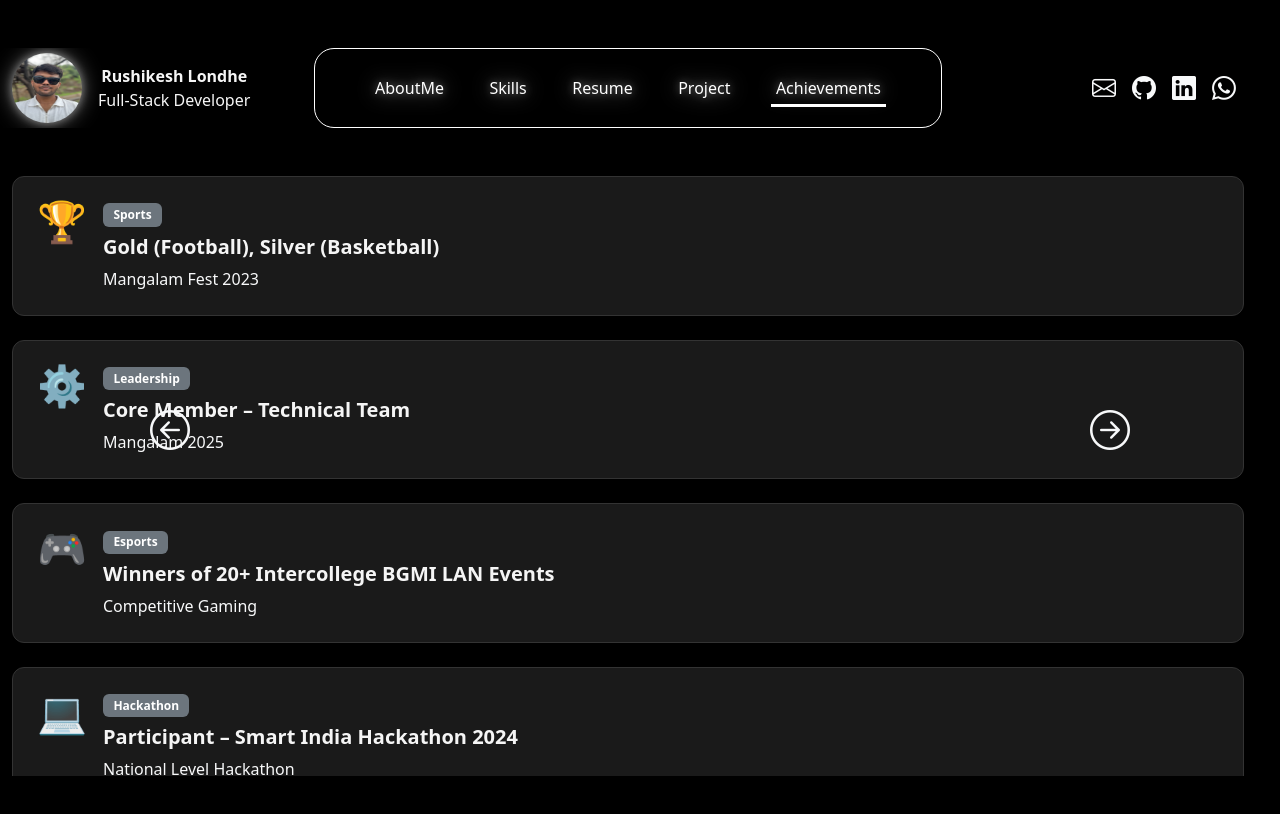
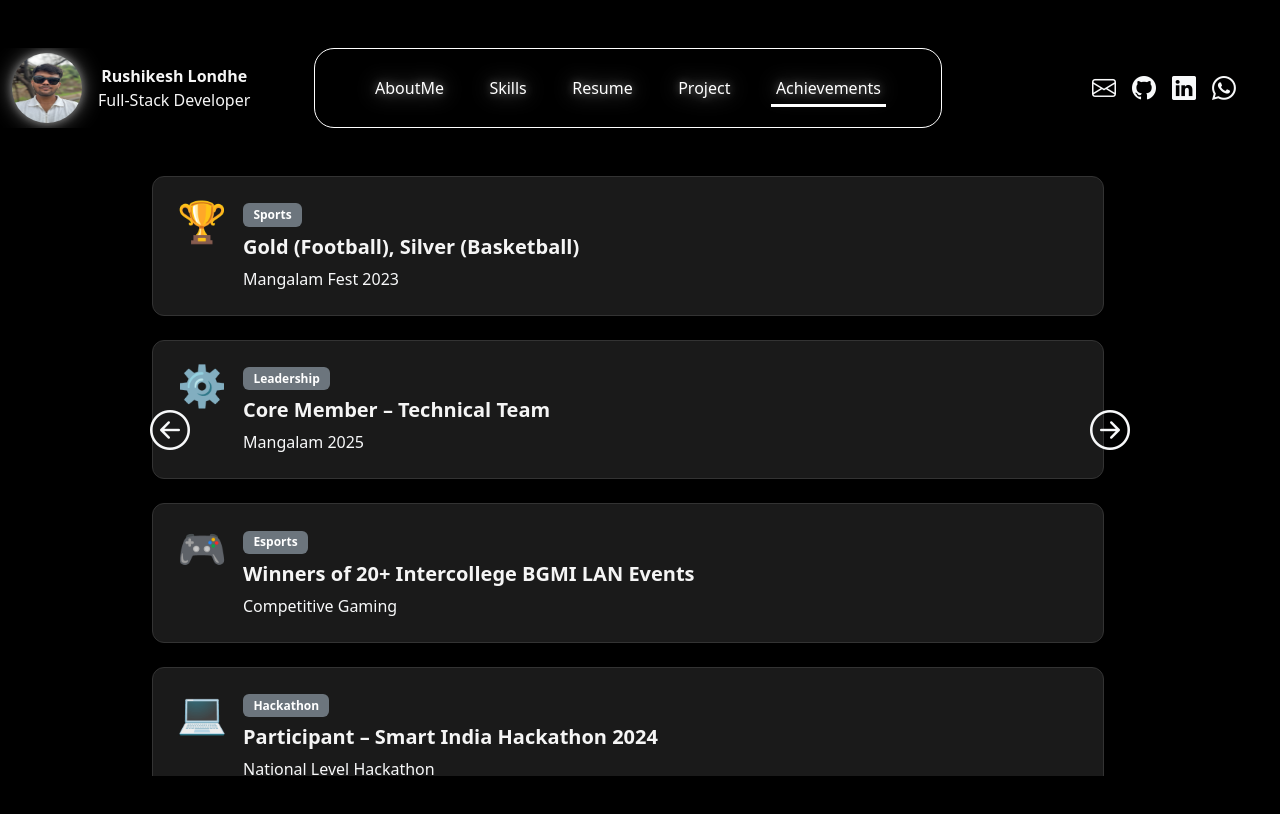
Before and after one commit to rushi1808-londhe/portfolio-rushikesh, a React (Create React App) app: page /achievement in a window 1280 px wide. Shown: the top 814 px of the page. Built offline with nearby package versions, Linux system fonts and the light colour scheme.

Commit message:
Make portfolio responsive and fix mobile layout

```diff
--- a/src/style.css
+++ b/src/style.css
@@ -114,8 +114,7 @@ body, #root {
 }
 
 .project {
-  width: 100%;
-  max-width: 600px;
+  width: 1000px;
   height: 700px;
   overflow-y: scroll;
 }
@@ -141,8 +140,7 @@ body, #root {
 }
 
 .achivements {
-  width: 100%;
-  max-width: 600px;
+  width: 1000px;
   height: 600px;
   overflow-y: scroll;
 }
```
